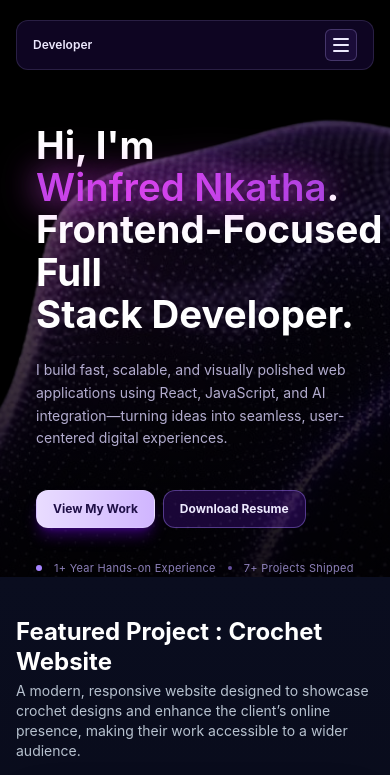
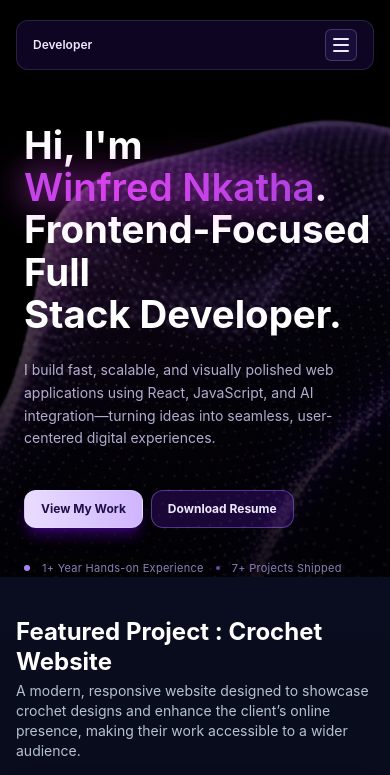
Before and after one commit to Winney360/Winfred-Nkatha-Portfolio, a React (Vite) app in the folder client/: page / in a window 390 px wide. Shown: the top 775 px of the page. Built offline with nearby package versions, Linux system fonts and the light colour scheme; no server answers.

Commit message:
style(Hero): adjust left margin for improved layout and responsiveness

```diff
--- a/client/src/sections/Hero.jsx
+++ b/client/src/sections/Hero.jsx
@@ -95,7 +95,7 @@ const Hero = () => {
       </div>
 
       {/* Main Content */}
-      <div className="relative z-10 mt-12 w-full pt-14 ml-5 md:ml-4 md:mt-8 md:pt-8 lg:ml-5 lg:mt-10 lg:pt-12">
+      <div className="relative z-10 mt-12 w-full pt-14 ml-2 md:ml-4 md:mt-8 md:pt-8 lg:ml-5 lg:mt-10 lg:pt-12">
             {/* Left: Text Content */}
             <motion.div
               initial={{ opacity: 0, y: 24 }}
```
